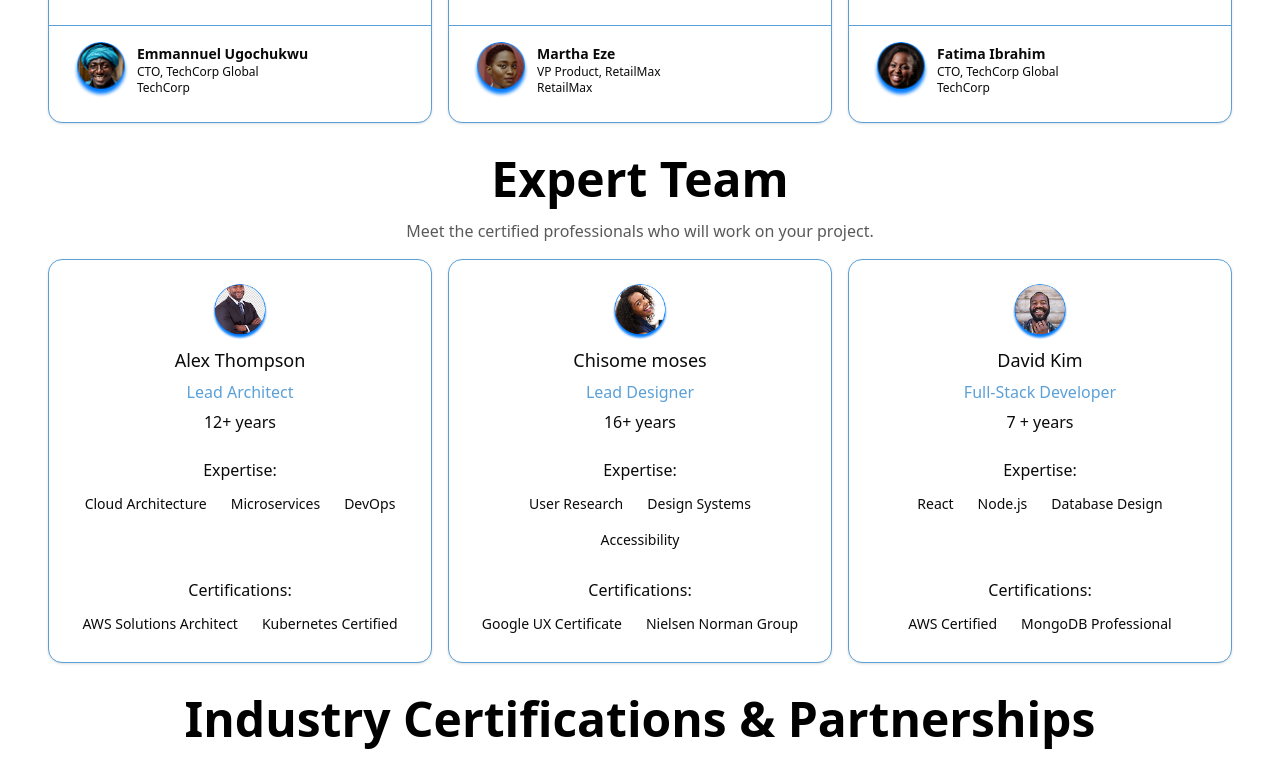
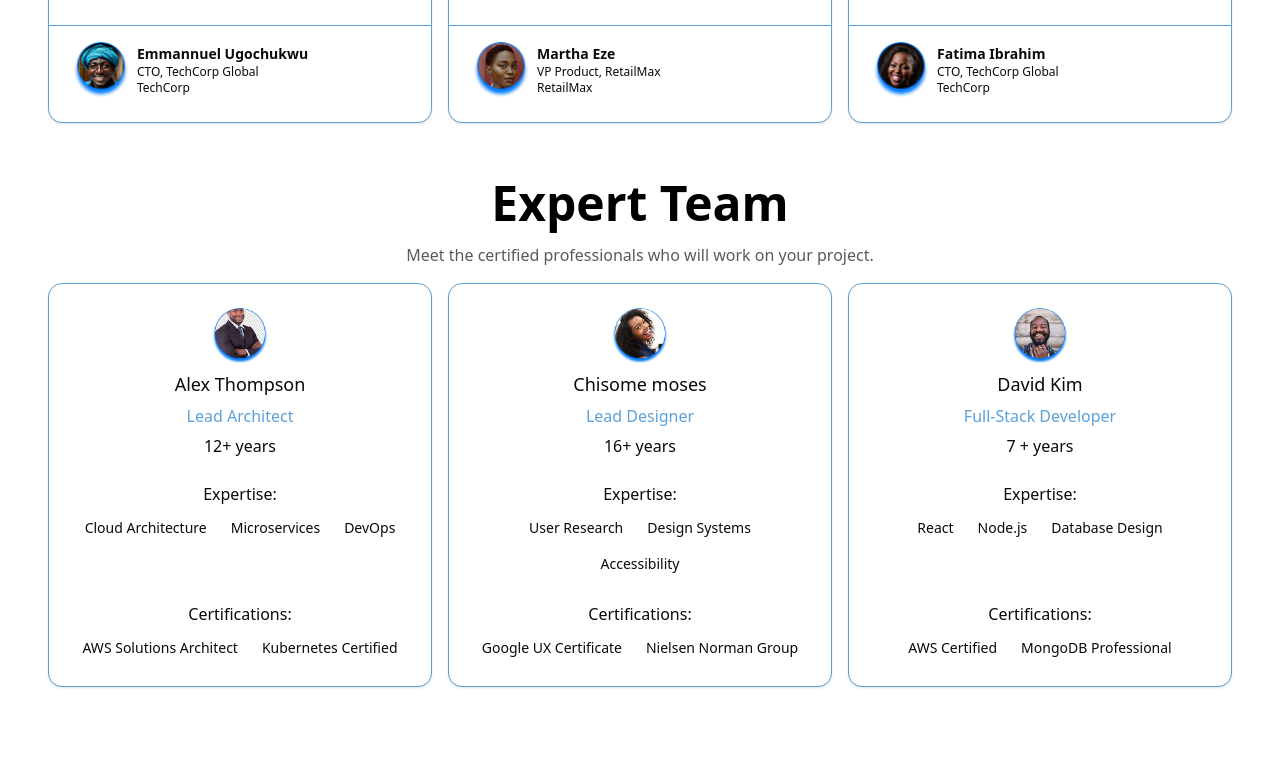
Before and after one commit to flowsatetech/flowsate_portfolio, a Next.js app: page /services in a window 1280 px wide. Shown: the part 1260-2041 px from the top of the page. Built offline with nearby package versions, Linux system fonts and the light colour scheme.

Commit message:
styling: added padding

```diff
--- a/components/team.tsx
+++ b/components/team.tsx
@@ -3,7 +3,7 @@
 
 const Team = () => {
   return (
-    <div className="flex flex-col item-center justify-center text-center p-4">
+    <div className="flex flex-col item-center justify-center text-center px-4 pt-10 pb-20">
       <h1 className="text-3xl md:text-5xl font-bold text-black">Expert Team</h1>
       <p className="text-black/65 font-medium text-sm md:text-base mt-4 ">
         Meet the certified professionals who will work on your project.
```
